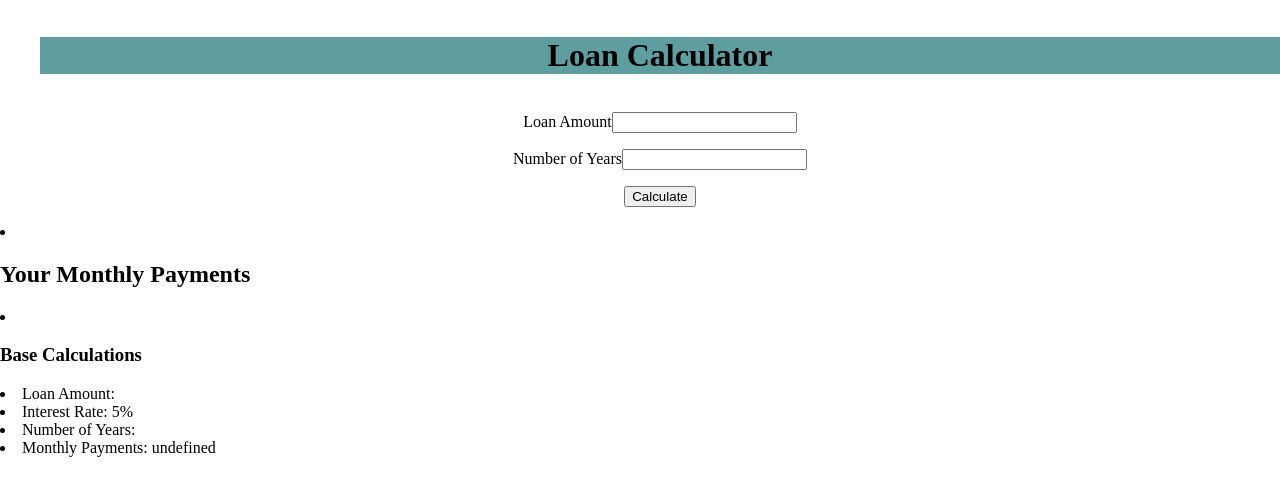
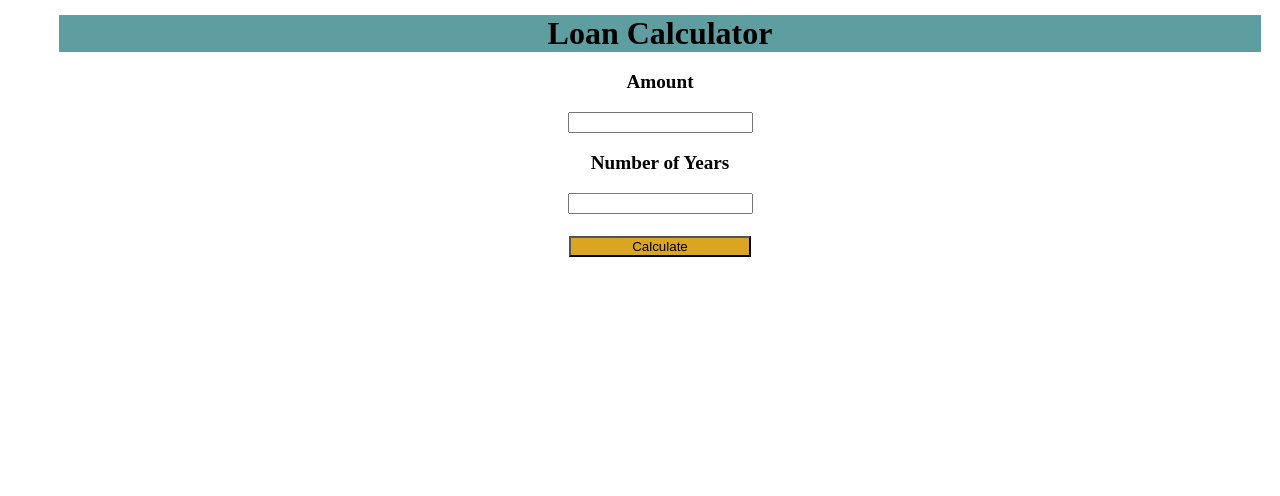
Before and after one commit to kunal-93/LoanCalculator, a plain HTML site: page index.html in a window 1280 px wide. Both pictures are taken after a click on the button "Calculate". Drawn offline with Linux system fonts and the light colour scheme.

Commit message:
finished styling

```diff
--- a/css/index.css
+++ b/css/index.css
@@ -1,6 +1,10 @@
+*{
+    margin: .3%;
+}
+
 body{
     font-family: 'Times New Roman', Times, serif;
-    margin: 0;
+    /* margin: 0; */
 }
 ul{
     list-style: none;
@@ -13,10 +17,27 @@ ul{
 
 .input-area{
     display: grid;
-    grid-gap: 1em;
+    grid-gap: .5em;
     text-align: center;
 }
 
-.common-block{
-    margin: 2em;
+label{
+    font-size:1.2em;
 }
+
+.button{
+    width: 15%;
+    background-color: goldenrod;
+}
+
+.output-grid{
+    display: grid;
+    grid-template-columns: repeat(4,1fr);
+    border-style: solid;
+    padding: 1em;
+}
+
+.output-grid li{
+    padding: .5em;
+    background-color: antiquewhite;
+}
--- a/index.html
+++ b/index.html
@@ -10,12 +10,14 @@
 <body>
     <ul class="input-area">
         <li><h1 class="head">Loan Calculator</h1></li>
-        <li><label class="common-block">Loan Amount<input type="number" id="loanAmount"></label></li>
-        <li><label>Number of Years<input type="number" id="loanTerm"></label></li>
-        <li><input type="Button" value="Calculate" id="calculateButton"></li>
+        <li><label><strong>Amount</strong></label></li>
+        <li><input type="number" id="loanAmount"></li>
+        <li><label><strong>Number of Years</strong></label></li>
+        <li><input type="number" id="loanTerm"></li>
+        <li><input type="Button" value="Calculate" id="calculateButton" class="button"></li>
     </ul>
-    <div id="output"></div>
-
+    <ul id="output-area">
+    </ul>
     <script src="js/index.js"></script>
 </body>
 </html>
--- a/js/index.js
+++ b/js/index.js
@@ -2,12 +2,13 @@ let rateOfInterest = 5;
 let loanAmmountRef = document.getElementById("loanAmount");
 let loanTermRef = document.getElementById("loanTerm");
 document.getElementById("calculateButton").addEventListener("click", OnCalculatePressed);
-let outputDiv = document.getElementById("output");
+let outputArea = document.getElementById("output-area");
+
 
 function calculateMonthlyPayments(loanAmount, loanTerm){
     if(loanAmount<=0 || loanTerm<=0){
         alert(`Amount and/or Term cannot be <= 0`)
-        return
+        return null;
     }
 
     let loanTermInMonths = loanTerm*12;
@@ -22,11 +23,17 @@ function calculateMonthlyPayments(loanAmount, loanTerm){
 
 function OnCalculatePressed(){
     ans = calculateMonthlyPayments(loanAmmountRef.value, loanTerm.value);
-    outputDiv.innerHTML = `<li><h2>Your Monthly Payments</h2></li>`;
-    outputDiv.innerHTML += `<li><h3>Base Calculations</h3></li>`;
-    outputDiv.innerHTML += `<li><label>Loan Amount: ${loanAmmountRef.value}</label></li>`;
-    outputDiv.innerHTML += `<li><label>Interest Rate: ${rateOfInterest}%</label></li>`;
-    outputDiv.innerHTML += `<li><label>Number of Years: ${loanTerm.value}</label></li>`;
-    outputDiv.innerHTML += `<li><label>Monthly Payments: ${ans}</label></li>`;
-    // Interest Rate: ${rateOfInterest}% Number of Years: ${loanTerm.value} Monthly Payments: ${ans}`;
+    if(ans == null)
+        return
+    let temp = outputArea.innerHTML;
+    outputArea.innerHTML = `<li><h2>Your Monthly Payments</h2></li>`;
+    outputArea.innerHTML += `<li><h3>Base Calculations</h3></li>`;
+    outputArea.innerHTML += `<ul class="output-grid" id="output-grid">
+    </ul>`;
+    let outputGrid = document.getElementById("output-grid");
+    outputGrid.innerHTML = `<li><label><strong>Loan Amount:</strong> ${loanAmmountRef.value}</label></li>`;
+    outputGrid.innerHTML += `<li><label><strong>Interest Rate:</strong> ${rateOfInterest}%</label></li>`;
+    outputGrid.innerHTML += `<li><label><strong>Number of Years:</strong> ${loanTerm.value}</label></li>`;
+    outputGrid.innerHTML += `<li><label><strong>Monthly Payments:</strong> ${ans}</label></li>`;
+
 }
```
